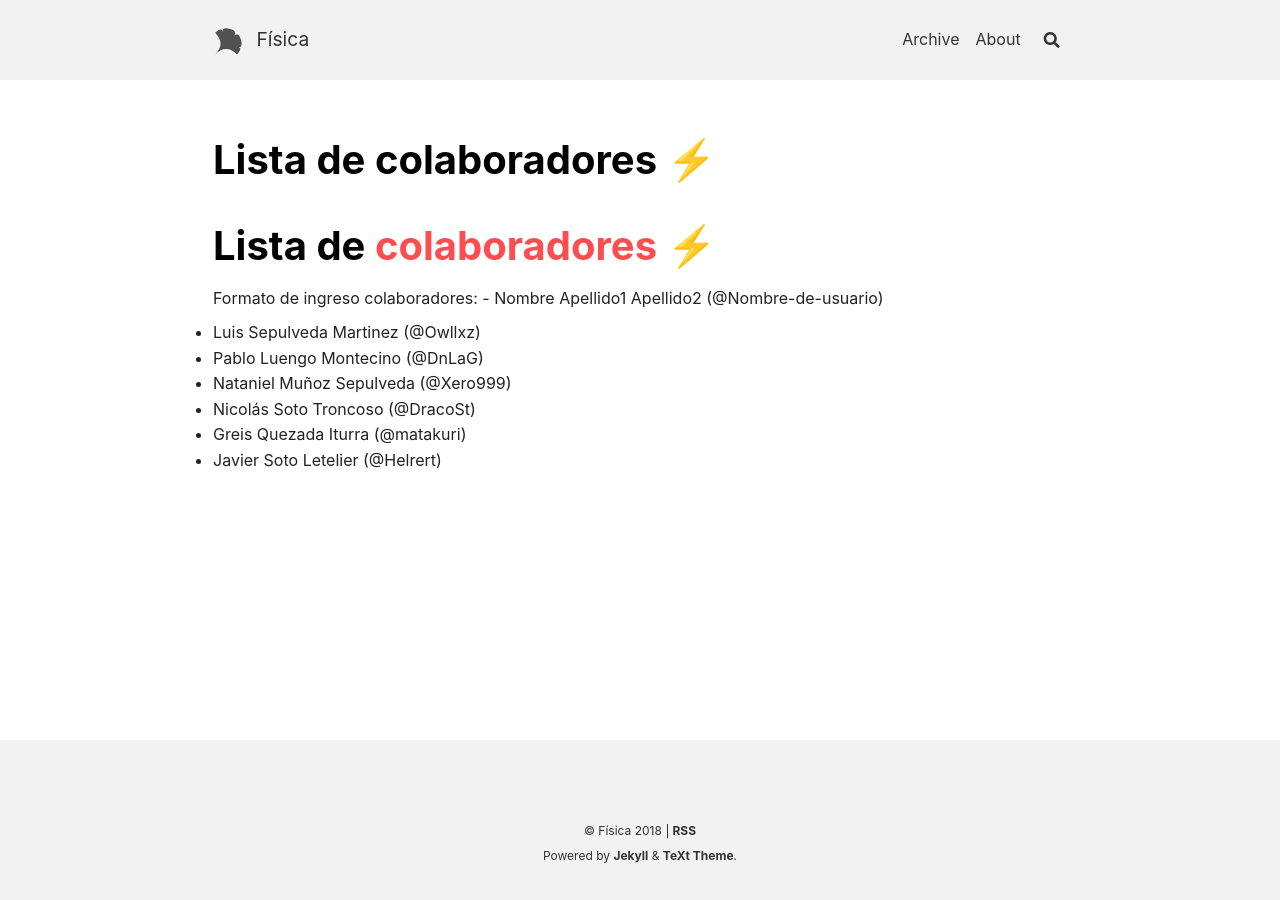
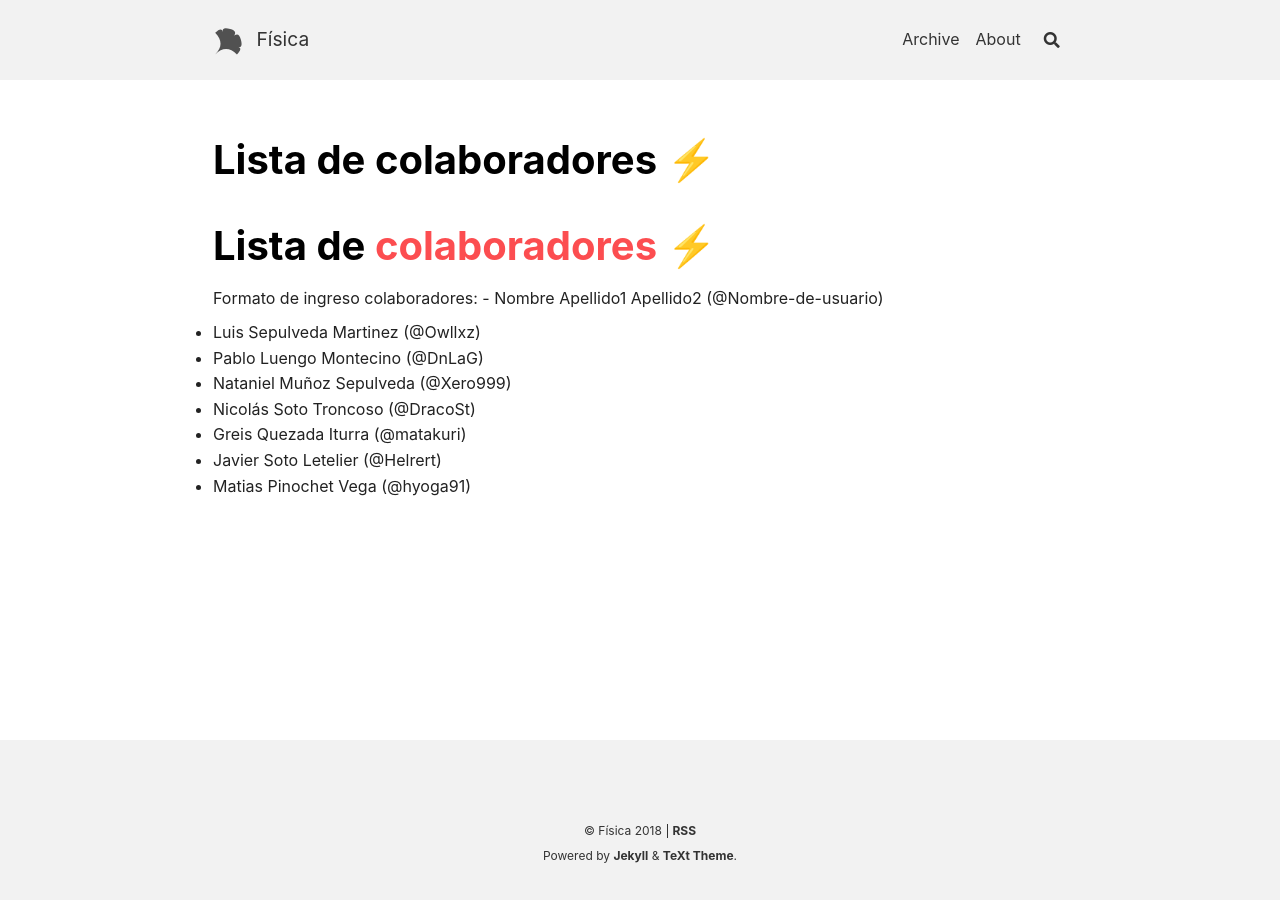
Before and after one commit to DnLaG/fisica, a Jekyll site: the page built from docs/lista.md, in a window 1280 px wide. Built offline with Jekyll 4.4.1, drawn with Linux system fonts in a browser that asks for light colours; nearby versions of some CDN libraries; our own code applies the rules of GitHub Pages for plain Markdown files.

Commit message:
añadir nombre

```diff
--- a/docs/lista.md
+++ b/docs/lista.md
@@ -8,3 +8,4 @@ Formato de ingreso colaboradores: - Nombre Apellido1 Apellido2 (@Nombre-de-usuar
 - Nicolás Soto Troncoso (@DracoSt)
 - Greis Quezada Iturra (@matakuri)
 - Javier Soto Letelier (@Helrert)
+- Matias Pinochet Vega (@hyoga91)
```
